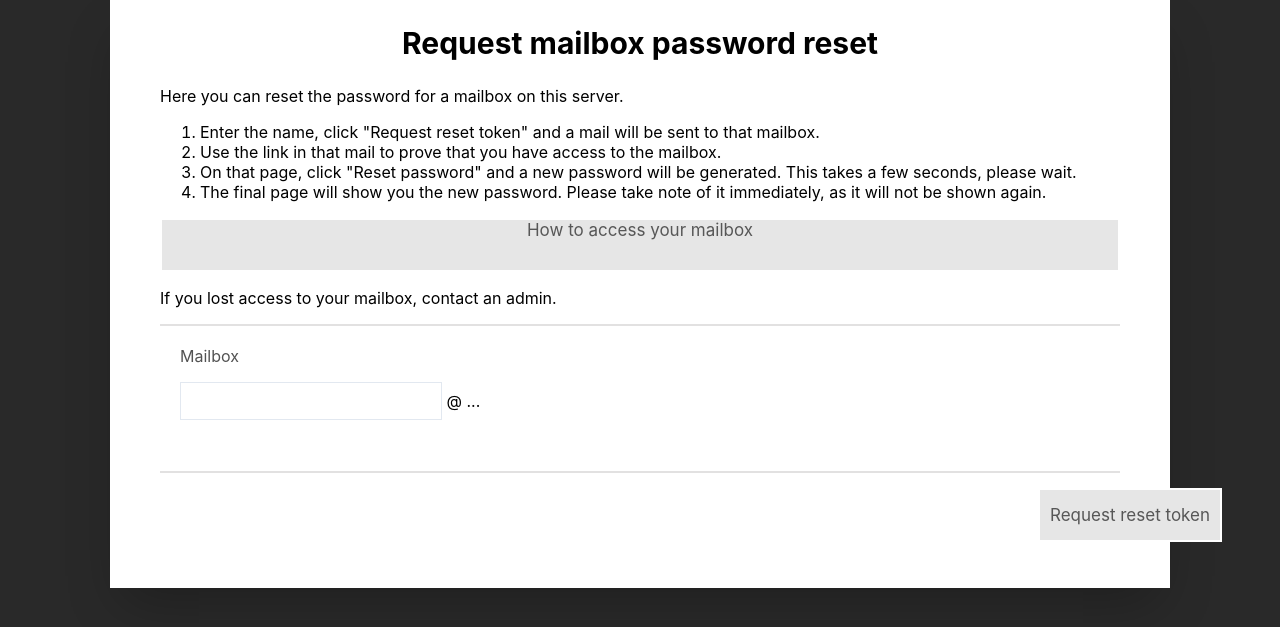
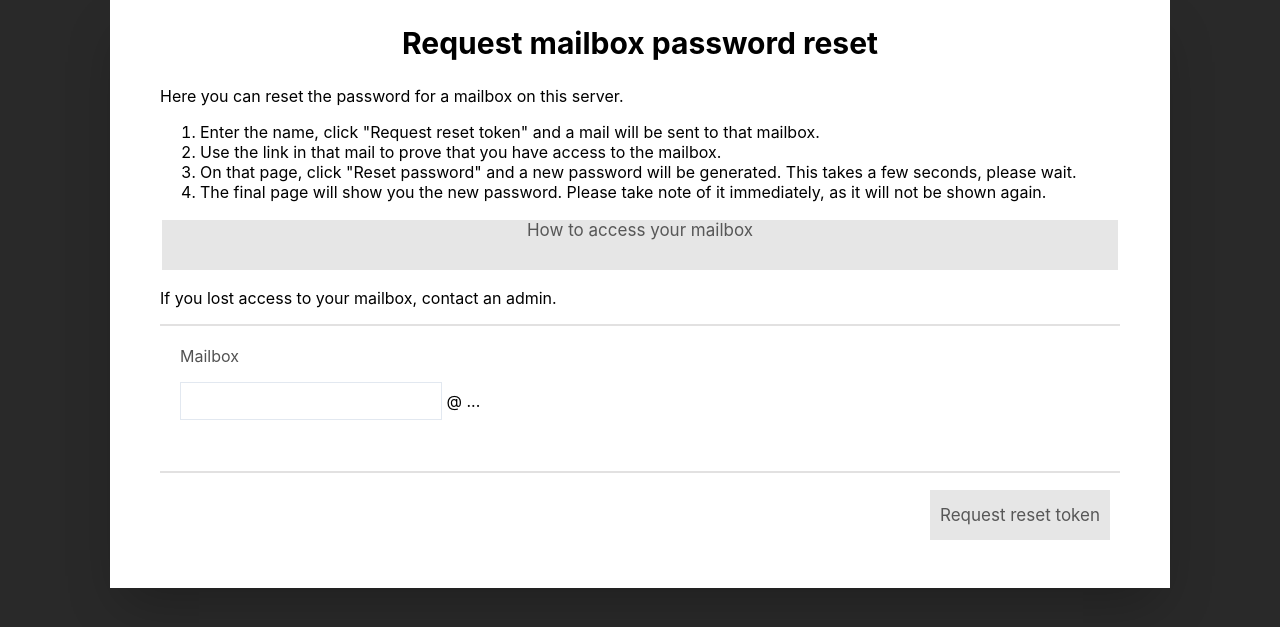
Before and after one commit to PeterNerlich/uberspace_mail_pw_reset, a Flask app: page / in a window 1280 px wide. Shown: the top 627 px of the page. Run offline with Flask 2, Linux system fonts and the light colour scheme.

Commit message:
fix misplaced buttons

```diff
--- a/app/static/css/style.css
+++ b/app/static/css/style.css
@@ -84,6 +84,7 @@ body {
 .dialog-box.content {
     padding: 0 50px;
     margin: auto;
+    position: relative;
 
     /*padding-left: 50px;
     padding-right: 50px;*/
```
